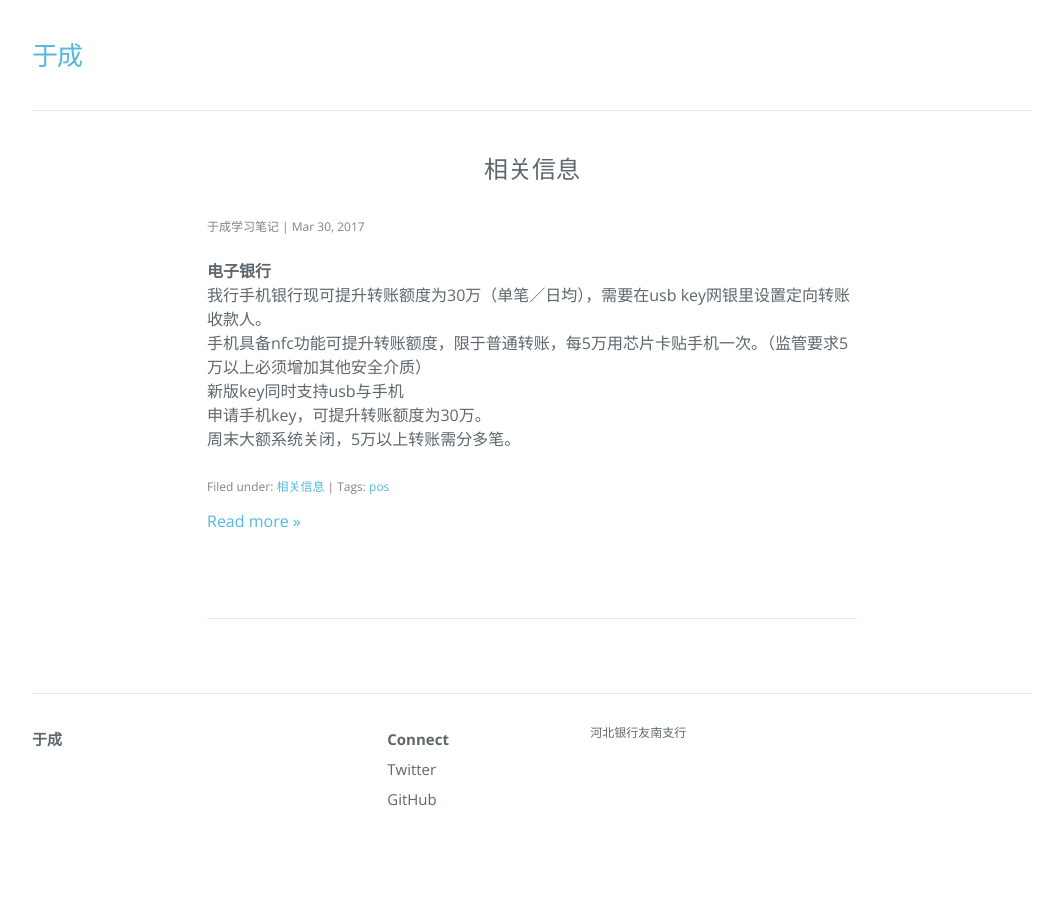
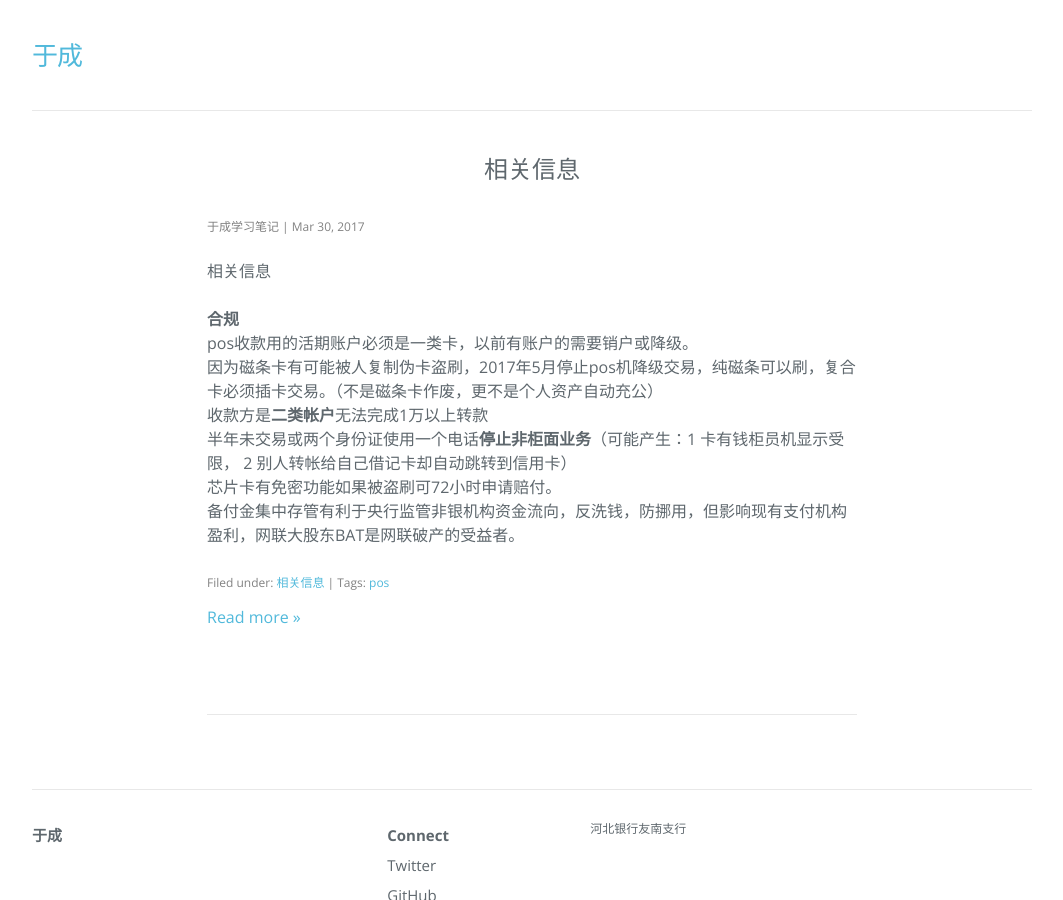
Before and after one commit to hebbank/jekyll, a Jekyll site: the page built from index.html, in a window 1280 px wide and 900 px high, scrolled down 1507 px. Shown: the whole window, without its empty margins (108-1171 px from the left). Built offline with Jekyll 4.4.1, drawn with Linux system fonts in a browser that asks for light colours; nearby versions of some CDN libraries; the list of posts is cut into pages by our own code; part of the change alters nothing that is shown.

Commit message:
Update 2017-03-30-xg.md

```diff
--- a/_posts/2017-03-30-xg.md
+++ b/_posts/2017-03-30-xg.md
@@ -4,6 +4,32 @@ layout: post
 categories: 相关信息
 tags: pos
 ---
+
+相关信息
+
+**合规**
+pos收款用的活期账户必须是一类卡，以前有账户的需要销户或降级。
+因为磁条卡有可能被人复制伪卡盗刷，2017年5月停止pos机降级交易，纯磁条可以刷，复合卡必须插卡交易。（不是磁条卡作废，更不是个人资产自动充公）
+收款方是**二类帐户**无法完成1万以上转款
+半年未交易或两个身份证使用一个电话**停止非柜面业务**（可能产生：1 卡有钱柜员机显示受限， 2 别人转帐给自己借记卡却自动跳转到信用卡）
+芯片卡有免密功能如果被盗刷可72小时申请赔付。
+备付金集中存管有利于央行监管非银机构资金流向，反洗钱，防挪用，但影响现有支付机构盈利，网联大股东BAT是网联破产的受益者。
+
+**银联**
+ **银联二维码** 是银联云闪付下品牌。符合银联二维码标准的银行持续增加。
+ **银联云闪付** （非接支付）需要客户开通apple pay或华为小米三星pay，每笔限额1000，每日贷记卡比率3成5，费率低至0.38。（我行已支持安卓pay，2016.12.20日起支持apple pay）
+网联：央行希望红包/扫码/快捷支付使用网联通道，2017年3月推出，为4方形式，灰度测试指
+接入部分交易量，据说测试5年。
+网联费率将比现有宝信3方形式贵，银联此刻心情就像知道父母要生二胎的老大。
+
+**支付二巨头**
+宝信收款码分两种：
+作为个人转帐时不可以使用花呗和信用卡，作为小微客户或注册商家扫码时，可使用花呗和信用卡，收取手续费，提现免费，交易量多的情况下费率低至2.5。
+宝信个人商家收款限5000／日，有贷记账户比率限制，注册个人及注册商家不受终身取现2万限制
+针对微信 **取现手续费贵** 的问题，可以做信用卡还款交易（免费），某些银行信用卡溢缴款取现或转账免费，详询开户行，支付宝同理。
+建行龙支付与支付宝二维码互认，工行融e联与财付通（微信）二维码互认。
+工行建行民生扫码支付支持聚合支付（宝信qq钱包等）
+
 **电子银行**
 我行手机银行现可提升转账额度为30万（单笔／日均），需要在usb key网银里设置定向转账收款人。
 手机具备nfc功能可提升转账额度，限于普通转账，每5万用芯片卡贴手机一次。（监管要求5万以上必须增加其他安全介质）
@@ -17,33 +43,10 @@ ukey网银无证书：下载网银助手重检测。（证书定期更新，国
 win8系统网银无法输入密码：更新安全控件，或设置兼容浏览模式。
 绑定新卡提示支付密码不存在：每张卡都需要到柜台设置网银支付密码。
 绑定微信手机号码不匹配：每个客户可在四处设置不同手机号（核心系统，电子银行，短信通知，理财）请确保一致。
-金额错误：1 智能储蓄账户买入理后余额，易生钱，都不显示，在理财-已委托里显示。2 申请的贷款是额度，不是金额。
+金额错误：1 智能储蓄账户买入理财后在余额，易生钱，都不显示钱数，在理财-已委托里显示。2 申请的贷款是额度，不是金额。
 转帐不成功原因之一：收款人开户银行更名造成不成功。
 
-**支付二巨头**
-宝信收款码分两种：
-作为个人转帐时不可以使用花呗和信用卡，作为小微客户或注册商家扫码时，可使用花呗和信用卡，收取手续费，提现免费，交易量多的情况下费率低至2.5。
-宝信个人商家收款限5000／日，有贷记账户比率限制，注册个人及注册商家不受终身取现2万限制
-针对微信__取现手续费贵__的问题，可以做信用卡还款交易（免费），某些银行信用卡溢缴款取现或转账免费，详询开户行，支付宝同理。
-建行龙支付与支付宝二维码互认，工行融e联与财付通（微信）二维码互认。
-工行建行民生扫码支付支持聚合支付（宝信qq钱包等）
-
-__银联__
-__银联二维码__是银联云闪付下品牌。符合银联二维码标准的银行持续增加。
-__银联云闪付__（非接支付）需要客户开通apple pay或华为小米三星pay，每笔限额1000，每日贷记卡比率3成5，费率低至0.38。（我行已支持安卓pay，2016.12.20日起支持apple pay）
-网联：央行希望红包/扫码/快捷支付使用网联通道，2017年3月推出，为4方形式，灰度测试指
-接入部分交易量，据说测试5年。
-网联费率将比现有宝信3方形式贵，银联此刻心情就像知道父母要生二胎的老大。
-
-**合规**
-pos收款用的活期账户必须是一类卡，以前有账户的需要销户或降级。
-因为磁条卡有可能被人复制伪卡盗刷，2017年5月停止pos机降级交易，纯磁条可以刷，复合卡必须插卡交易。（不是磁条卡作废，更不是个人资产自动充公）
-收款方是**二类帐户**无法完成1万以上转款
-半年未交易或两个身份证使用一个电话**停止非柜面业务**（可能产生：1 卡有钱柜员机显示受限， 2 别人转帐给自己借记卡却自动跳转到信用卡）
- 芯片卡有免密功能如果被盗刷可72小时申请赔付。
- 备付金集中存管有利于央行监管非银机构资金流向，反洗钱，防挪用，但影响现有支付机构盈利，网联大股东BAT是网联破产的受益者。
-
-__案例__
+**案例**
 嫌疑人支付手续费套现后，通过撤销交易使款项又回到自己账户，pos商户受损失。
 某黄牛把自己信用卡让别人绑定到手机上，结果被人通过快捷支付转走款项。
 
```
